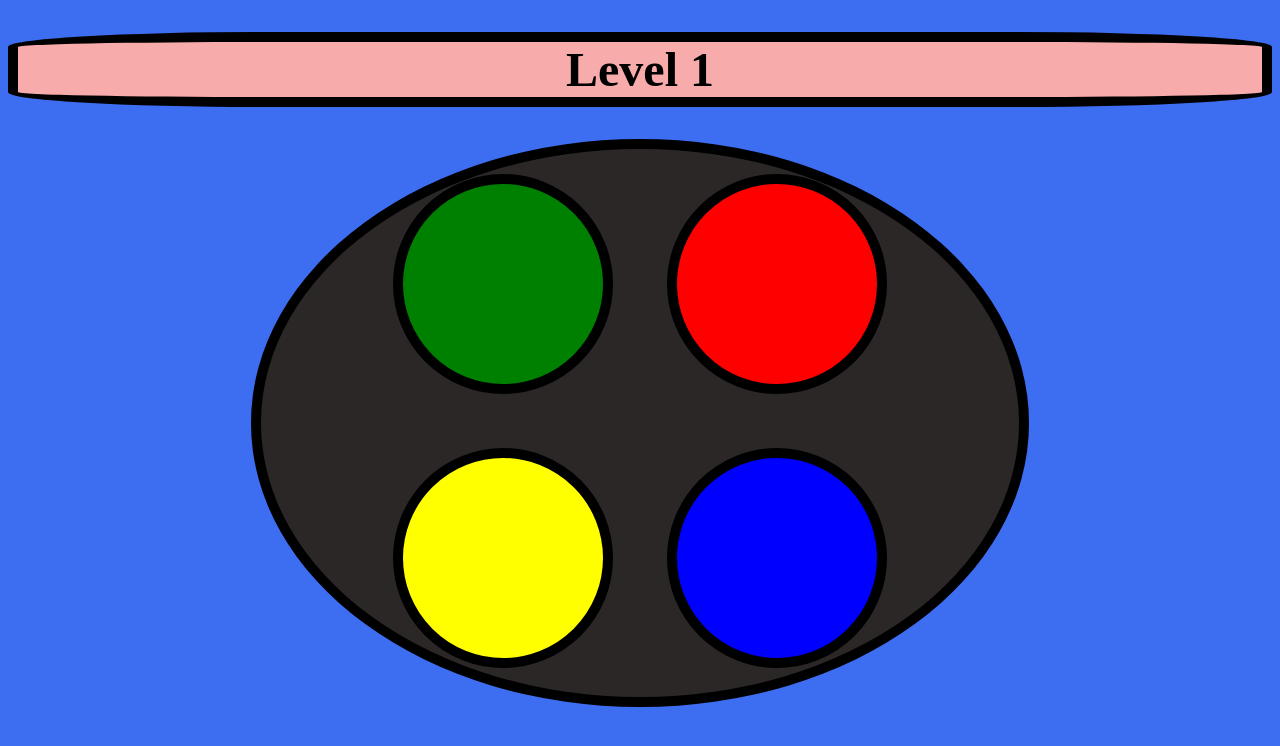
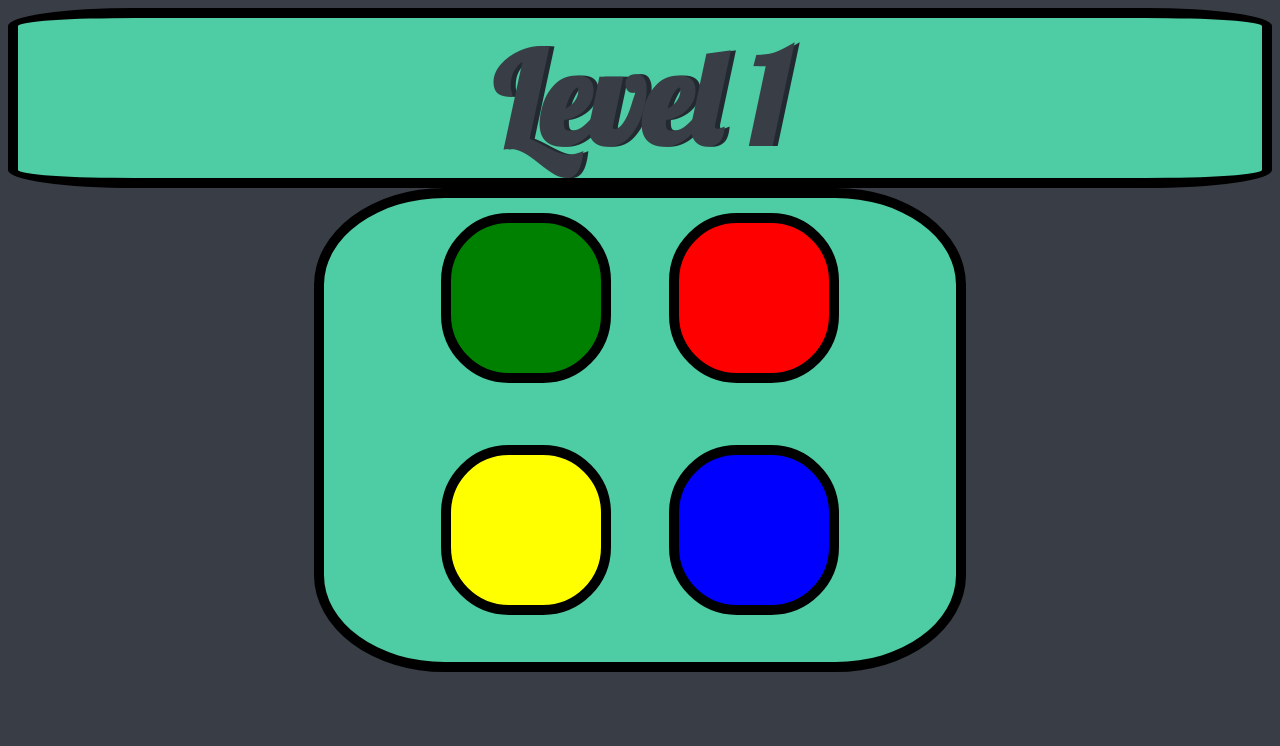
Before and after one commit to JustDevInn/Simon-game-project-v4, a plain HTML site: page index.html in a window 1280 px wide. Drawn offline with Linux system fonts and the light colour scheme.

Commit message:
update-game

```diff
--- a/index.html
+++ b/index.html
@@ -5,6 +5,7 @@
     <meta charset="utf-8">
     <title>Simon game</title>
     <link rel="stylesheet" href="styles.css">
+    <link href="https://fonts.googleapis.com/css?family=Indie+Flower|Lobster" rel="stylesheet">
 </head>
 
 <body>
@@ -33,6 +34,10 @@
         </div>
 
     </div>
+    <div class="ball1">
+    </div>
+    <div class="ball2">
+    </div>
 
     <script src="./script.js"></script>
 </body>
--- a/script.js
+++ b/script.js
@@ -64,7 +64,7 @@ function checkAnswer(currentLevel) {
             }, 1000);
         }
     } else {
-        document.querySelector("#level-title").innerHTML = "Game Over, refresh page to restart";
+        document.querySelector("#level-title").innerHTML = "☠️ ->rEFreSH<- ☠️";
         startOver();
     }
 }
--- a/styles.css
+++ b/styles.css
@@ -1,31 +1,37 @@
 body {
     text-align: center;
-    background-color: rgb(61, 109, 240);
+    background-color: #393E46;
+    color: #4ECCA3;
+    font-family: 'Lobster', cursive;
+    text-shadow: 5px 0 #232931;
+    font-size: 8rem;
 }
 
 #level-title {
-    font-size: 3rem;
-    background-color: rgb(248, 171, 171);
+    background-color: #4ECCA3;
+    border: 10px solid rgb(0, 0, 0);
+    border-radius: 10%;
+    color: #393E46;
+    font-size: 8rem;
+    margin: 0;
+}
+
+.container {
+    display: block;
+    width: 50%;
+    margin: auto;
+    background-color: #4ECCA3;
     border: 10px solid rgb(0, 0, 0);
     border-radius: 20%;
 }
 
-.container {
-    display: block;
-    width: 60%;
-    margin: auto;
-    background-color: rgb(44, 39, 39);
+.btn {
+    margin: 15px;
+    display: inline-block;
+    height: 150px;
+    width: 150px;
     border: 10px solid rgb(0, 0, 0);
-    border-radius: 90%;
-}
-
-.btn {
-    margin: 25px;
-    display: inline-block;
-    height: 200px;
-    width: 200px;
-    border: 10px solid rgb(0, 0, 0);
-    border-radius: 60%;
+    border-radius: 40%;
 }
 
 .red {
@@ -48,3 +54,51 @@ body {
     box-shadow: 0 0 20px white;
     background-color: rgb(163, 163, 147);
 }
+
+
+/* .ball1 {
+    height: 150px;
+    width: 150px;
+    border: 10px solid rgb(0, 0, 0);
+    border-radius: 40%;
+    background-color: snow;
+    position: absolute;
+    top: 100px;
+    left: 500px;
+    animation-name: drive1;
+    animation-duration: 3s;
+    animation-fill-mode: both;
+    animation-iteration-count: infinite;
+}
+
+.ball2 {
+    height: 150px;
+    width: 150px;
+    border: 10px solid rgb(0, 0, 0);
+    border-radius: 40%;
+    background-color: purple;
+    top: 100px;
+    right: 900px;
+    animation-name: drive1;
+    animation-duration: 3s;
+    animation-fill-mode: both;
+    animation-iteration-count: infinite;
+}
+
+@keyframes drive1 {
+    from {
+        transform: translateX(-200px);
+    }
+    to {
+        transform: translateY(1000px);
+    }
+}
+
+@keyframes drive2 {
+    from {
+        transform: translateX(1000px);
+    }
+    to {
+        transform: translateY(-100px);
+    }
+} */
```
